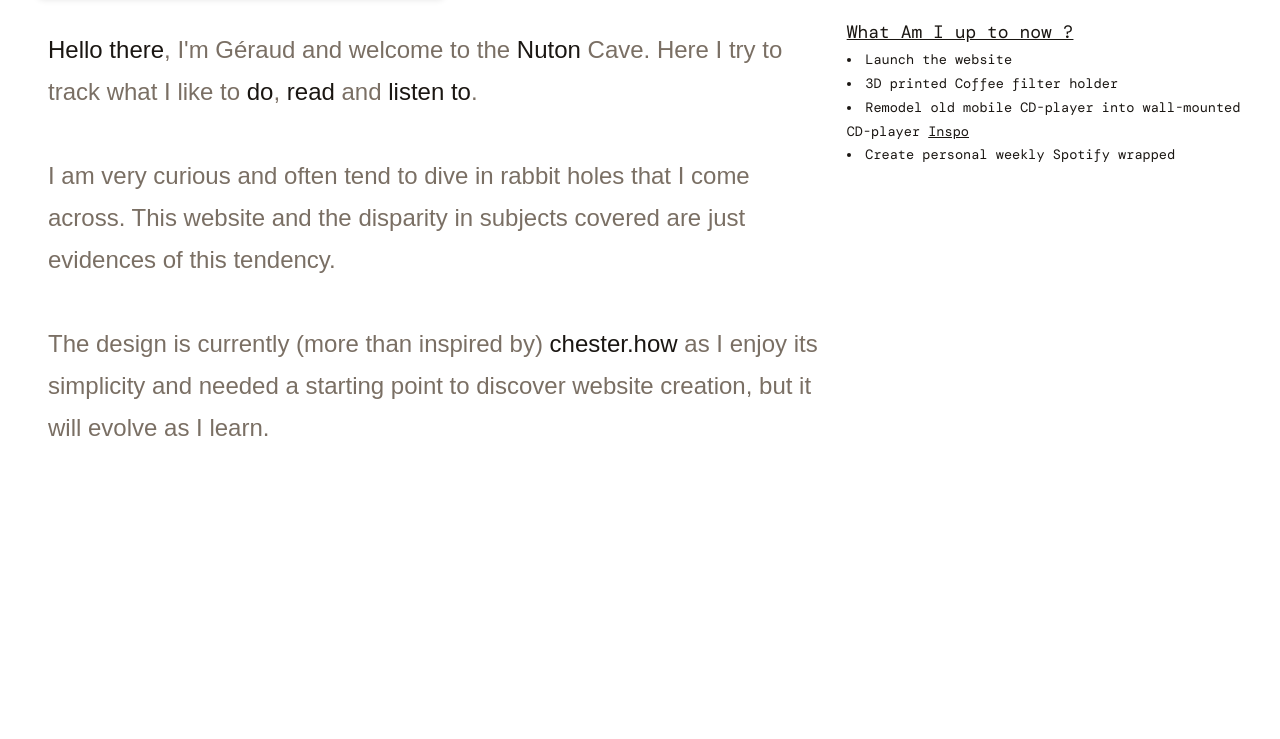
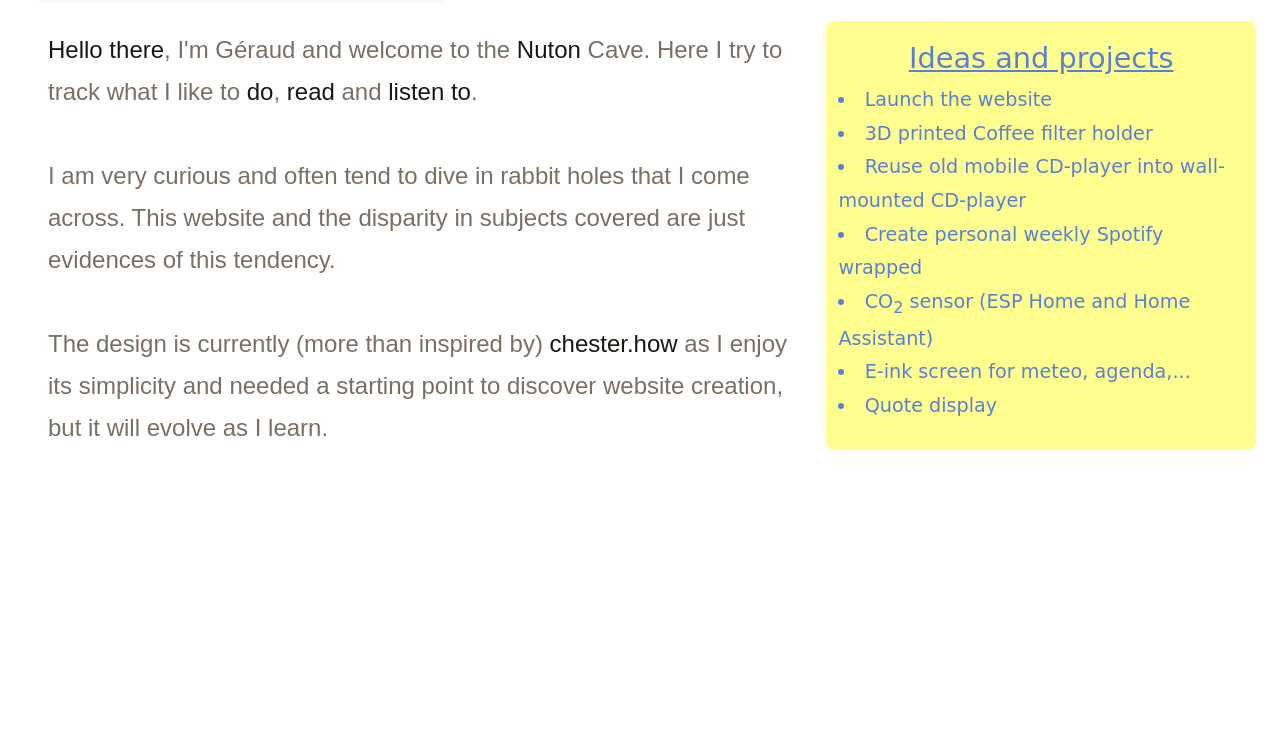
Before and after one commit to ghubin/ghubin.github.io, a plain HTML site: page index.html in a window 1280 px wide. Shown: the part 61-800 px from the top of the page. Drawn offline with nearby package versions, Linux system fonts and the light colour scheme; a web font is replaced by a local one.

Commit message:
Added post-it styled link to project to homepage

```diff
--- a/index.html
+++ b/index.html
@@ -9,6 +9,7 @@
   <link rel="preconnect" href="https://fonts.googleapis.com">
   <link rel="preconnect" href="https://fonts.gstatic.com" crossorigin>
   <link href="https://fonts.googleapis.com/css2?family=Playfair+Display:wght@700;900&family=Lora:ital@0;1&family=DM+Mono&display=swap" rel="stylesheet">
+  <link href="https://fonts.googleapis.com/css2?family=Annie+Use+Your+Telescope&display=swap" rel="stylesheet">
   <link href="https://api.fontshare.com/v2/css?f[]=satoshi@400,900&f[]=nippo@400&display=swap" rel="stylesheet">
   <link href="https://api.fontshare.com/v2/css?f[]=aktura@400&display=swap" rel="stylesheet">
   <link href="https://api.fontshare.com/v2/css?f[]=chillax@400&display=swap" rel="stylesheet">
@@ -85,15 +86,20 @@
         The design is currently (more than inspired by) <a href="https://www.chester.how" target="_blank" rel="noopener noreferrer">chester.how</a>
         as I enjoy its simplicity and needed a starting point to discover website creation, but it will evolve as I learn.
     </div>
-    <div class="home-show-1by1">
-      <p style="font-size: large; text-decoration: underline;">What Am I up to now ?</p>
+
+    <a href="projects.html" class="home-show-stickyNote">
+      <p style="font-size: 1.8rem; text-decoration: underline; text-align: center;">Ideas and projects</p>
       <ul>
         <li>Launch the website</li>
         <li>3D printed Coffee filter holder</li>
-        <li>Remodel old mobile CD-player into wall-mounted CD-player <a href="https://www.pinterest.com/pin/391320655146268459/" target="_blank" rel="noopener noreferrer">Inspo</a></li>
+        <li>Reuse old mobile CD-player into wall-mounted CD-player</li>
         <li>Create personal weekly Spotify wrapped</li>
+        <li>CO<sub>2</sub> sensor (ESP Home and Home Assistant)</li>
+        <li>E-ink screen for meteo, agenda,...</li>
+        <li>Quote display</li>
       </ul>
-    </div>
+    </a>
+
     <div class="home-show-2by1">
       <img src="img/Sunset.JPG" alt="Sunset at home">
     </div>
--- a/style.css
+++ b/style.css
@@ -14,10 +14,13 @@
   --bordernav:#565656;
   --lacostegreen: #004526;
   --upforest: #014421;
+  --BIC:#5980d4;
   --font-display: 'Playfair Display', Georgia, serif;
   --font-body: 'Lora', Georgia, serif;
   --font-ui: 'DM Mono', monospace;
+  --font-handwritten: 'Annie Use Your Telescope', cursive;
   --radius-picture: 14px;
+
 }
 
 /* =========================================
@@ -249,7 +252,6 @@ nav {
   grid-column: span 2;
   grid-row: span 1;
   width: 100%;
-  padding: 0.25rem;
   aspect-ratio: 2/1;
   border-radius: var(--radius-picture);
   overflow: hidden;
@@ -260,14 +262,12 @@ nav {
   height: 100%;        /* Forces the image height to match the box height */
   max-width: 100%;     /* Strictly prevents it from expanding past 100% width */
   max-height: 100%;    /* Strictly prevents it from expanding past 100% height */
+  padding: 0.25rem 0.5rem;
   transition: transform 0.3s ease-in-out;
-
   /* CRITICAL: Centers and crops the image dynamically so it doesn't squish */
   object-fit: cover;
-
   display: block;      /* Removes extra unwanted whitespace at the bottom */
   border-radius:var(--radius-picture);
-
 }
 
 /*
@@ -288,6 +288,34 @@ nav {
 }
 .home-show-1by1 a{
   color: inherit;
+}
+
+.home-show-stickyNote {
+  grid-column: span 1;
+  grid-row: span 1;
+  width: 100%;
+  padding: 0.75rem;
+  margin: 0.5rem;
+  aspect-ratio: 1/1;
+  font-family:var(--font-handwritten) ;
+  list-style: inside;
+  color: var(--BIC);
+  background-color: #FFFF8F;
+  border-radius: 8px;
+  font-size: 1.2rem;
+  transition-duration: 250ms;
+}
+
+.home-show-stickyNote a {
+  color: inherit;
+}
+
+a.home-show-stickyNote{
+  text-decoration: none;
+}
+
+.home-show-stickyNote:hover {
+  transform:rotate(-1.5deg) scale(1.025);
 }
 
 .home-show-1by2{
```
